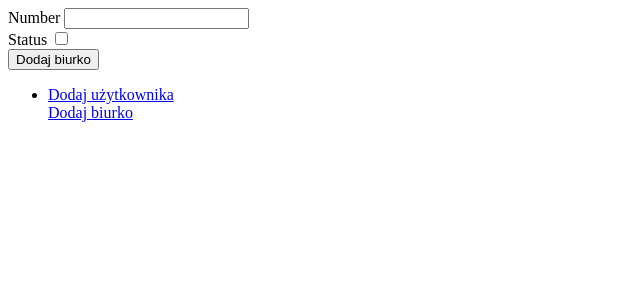
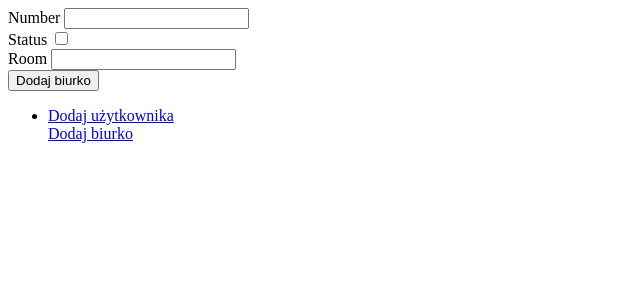
Before and after one commit to SzymonLudwiniak/psim, a Rails app: page /desks/new in a window 1280 px wide. Shown: the top 300 px of the page, without its empty margins (0-640 px from the left). Run offline with Rails 7, Linux system fonts and the light colour scheme.

Commit message:
fix desk adding

```diff
--- a/app/controllers/desks_controller.rb
+++ b/app/controllers/desks_controller.rb
@@ -19,6 +19,6 @@ class DesksController < ApplicationController
     private
 
     def desk_params
-      params.require(:desk).permit(:number, :status)
+      params.require(:desk).permit(:number, :status, :room_id)
     end
   end
--- a/app/views/desks/new.html.erb
+++ b/app/views/desks/new.html.erb
@@ -7,6 +7,10 @@
     <%= f.label :status %>
     <%= f.check_box :status %>
   </div>
+  <div class="field">
+    <%= f.label :room_id %>
+    <%= f.text_field :room_id %>
+  </div>
   <div class="actions">
     <%= f.submit "Dodaj biurko" %>
   </div>
```
